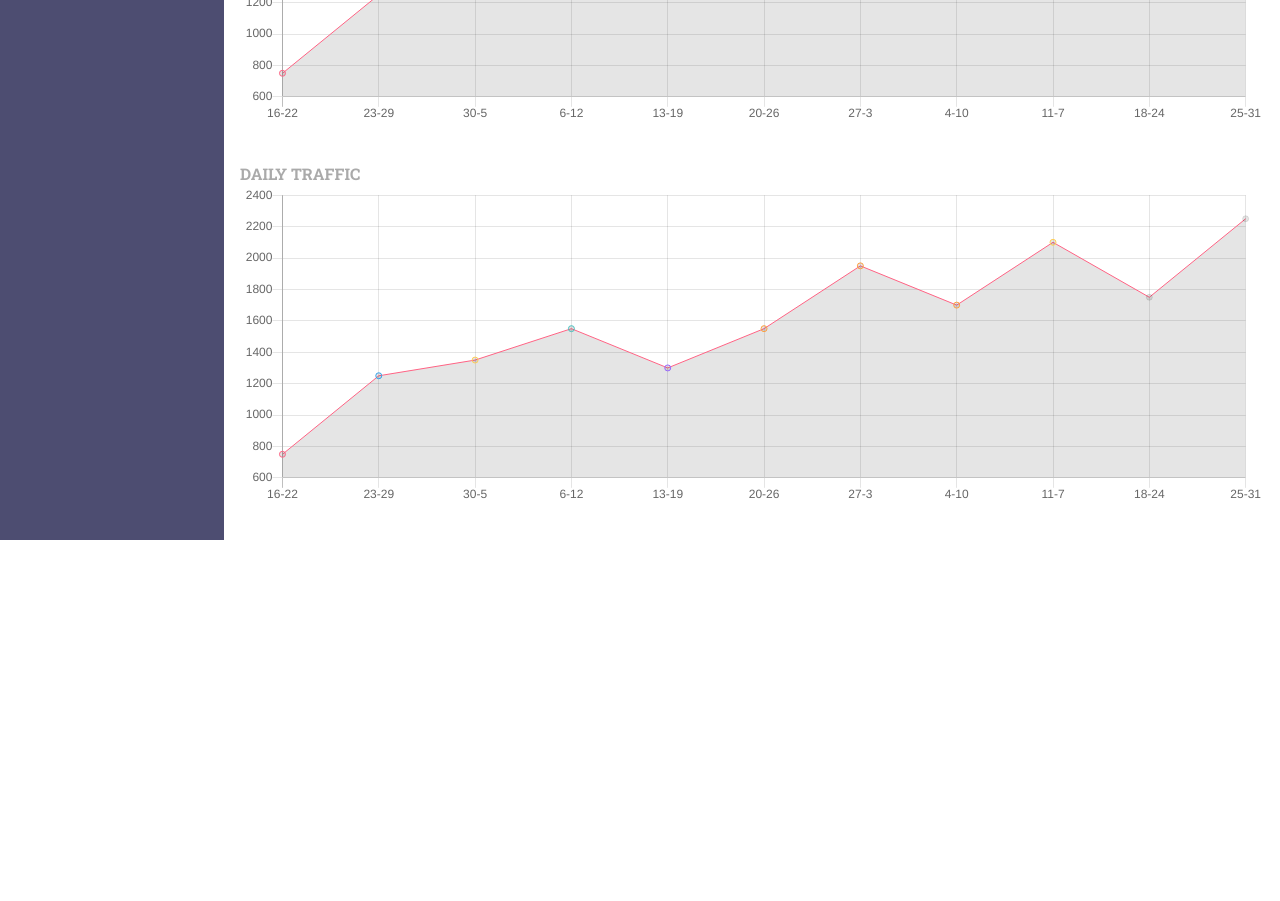
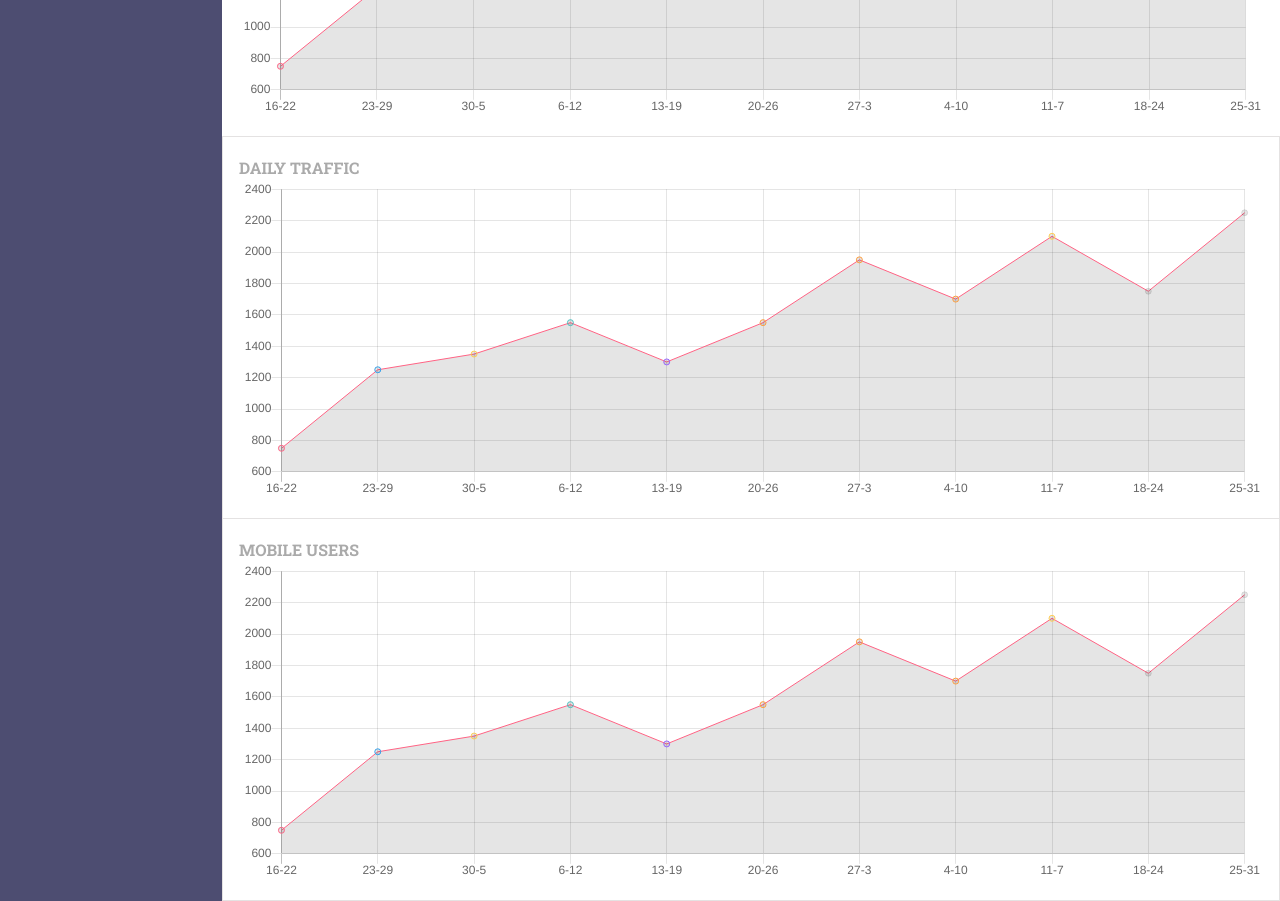
Before and after one commit to digitalbart/project-9-web-app-dashboard, a plain HTML site: page index.html in a window 1280 px wide. Shown: the part 443-1344 px from the top of the page. Before the commit the page ends 983 px from the top, so only its background shows below. Drawn offline with nearby package versions, Linux system fonts and the light colour scheme.

Commit message:
more style updates

```diff
--- a/css/styles.css
+++ b/css/styles.css
@@ -1,4 +1,4 @@
-*,
+*.*,
 *:before,
 *:after {
     box-sizing: border-box;
@@ -110,8 +110,8 @@ main nav li img {
     border-radius: 5px;
     border: 1px solid #e4e2e2;
     padding: 1em;
-    margin: 1em 0 1em 22%;
-    width: 76%;
+    margin: 1em;
+    width: 100%;
 }
 
 .alert {
@@ -119,9 +119,9 @@ main nav li img {
     border-radius: 5px;
     color: white;
     padding: 0.5em;
+    margin: 1em;
     text-align: left;
 }
-
 
 main {
     background-color: #fbfbfb;
@@ -129,7 +129,6 @@ main {
 }
 
 main .tab {
-    padding: 1em;
     background-color: white;
 }
 
@@ -138,12 +137,12 @@ main .tab__heading {
     color: #666666;
     display: inline-block;
     font-weight: normal;
-    margin-top: 0;
+    margin: 0 0.5em;
     padding: 0;
 }
 
 .chart {
-    padding: 1em 0;
+    padding: 1em;
 }
 
 .chart__heading {
@@ -186,6 +185,14 @@ p {
     line-height: 2em;
     text-align: left;
 }
+
+.border {
+    border: 1px solid #e4e2e2;
+}
+.chart.border + .chart.border {
+    border-top: 0;
+}
+
 
 a {
     text-decoration: none;
--- a/index.html
+++ b/index.html
@@ -21,8 +21,9 @@
                     <li><a href=""><img src="icons/icon-settings.svg" alt=""></a></li>
                 </ul>
             </nav>
-            <!-- <input type="text" class="search" placeholder="search"> -->
+
             <div class="tab">
+                <!--<input type="text" class="search" placeholder="search">-->
                 <h2 class="tab__heading">Dashboard</h2>
                 <div class="alert"><strong>Alert</strong> Sesame snaps apple pie pastry cookie oat cake gingerbread pastry tootsie roll chocolate. </div>
                 <div class="chart">
@@ -38,11 +39,14 @@
                     <canvas id="traffic_weekly" style="position: relative; height:40vh; width:80vw"></canvas>
       <!--               <canvas id="traffic_monthly" style="position: relative; height:40vh; width:80vw"></canvas> -->
                 </div><!-- end traffic -->
-                <div class="chart">
+                <div class="chart border">
                     <h2 class="chart__heading">Daily Traffic</h2>
                     <canvas id="traffic_daily" style="position: relative; height:40vh; width:80vw"></canvas>
-                </div><!-- end traffic -->
-
+                </div><!-- end traffic daily -->
+                <div class="chart border">
+                    <h2 class="chart__heading">Mobile Users</h2>
+                    <canvas id="mobile_users" style="position: relative; height:40vh; width:80vw"></canvas>
+                </div><!-- end mobile users -->
 
             </div>
         </main>
@@ -111,6 +115,37 @@ var trafficDaily = new Chart(trafficDailyChart, {
         ],
     }
 });
+
+var mobileUsersChart = document.getElementById("mobile_users");
+var mobileUsers = new Chart(mobileUsersChart, {
+    options: {
+        legend: {
+            display: false
+        }
+    },
+    type: 'line',
+    data: {
+        labels: ["16-22", "23-29", "30-5", "6-12", "13-19", "20-26", "27-3", "4-10", "11-7", "18-24", "25-31"],
+        datasets: [{
+                data: [750, 1250, 1350, 1550, 1300, 1550, 1950, 1700, 2100, 1750, 2250],
+                borderColor: [
+                    'rgba(255,99,132,1)',
+                    'rgba(54, 162, 235, 1)',
+                    'rgba(255, 206, 86, 1)',
+                    'rgba(75, 192, 192, 1)',
+                    'rgba(153, 102, 255, 1)',
+                    'rgba(255, 159, 64, 1)',
+                    'rgba(255, 159, 64, 1)',
+                    'rgba(255, 159, 64, 1)',
+                    'rgba(255, 206, 86, 1)',
+                ],
+                borderWidth: 1,
+                lineTension: 0,
+                pointStyle: 'circle'
+            }
+        ],
+    }
+});
 </script>
 
 </html>
```
